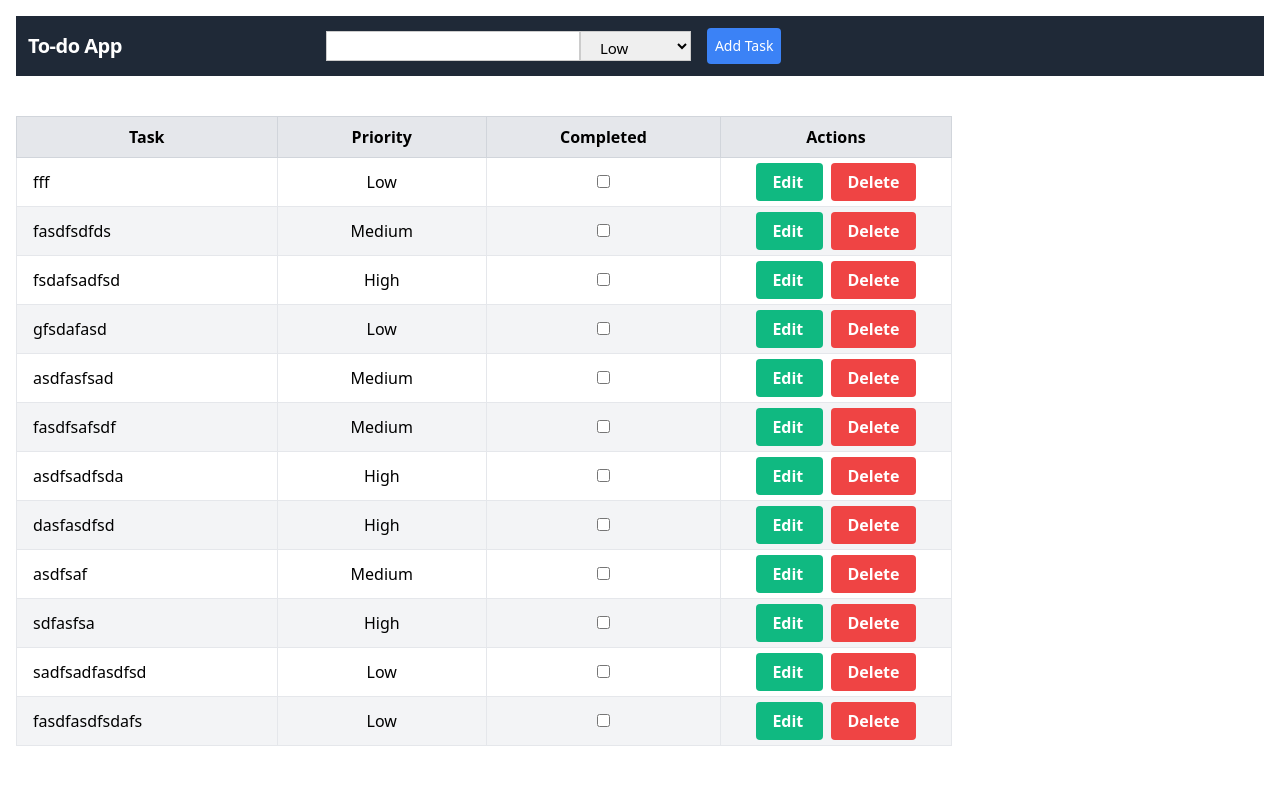
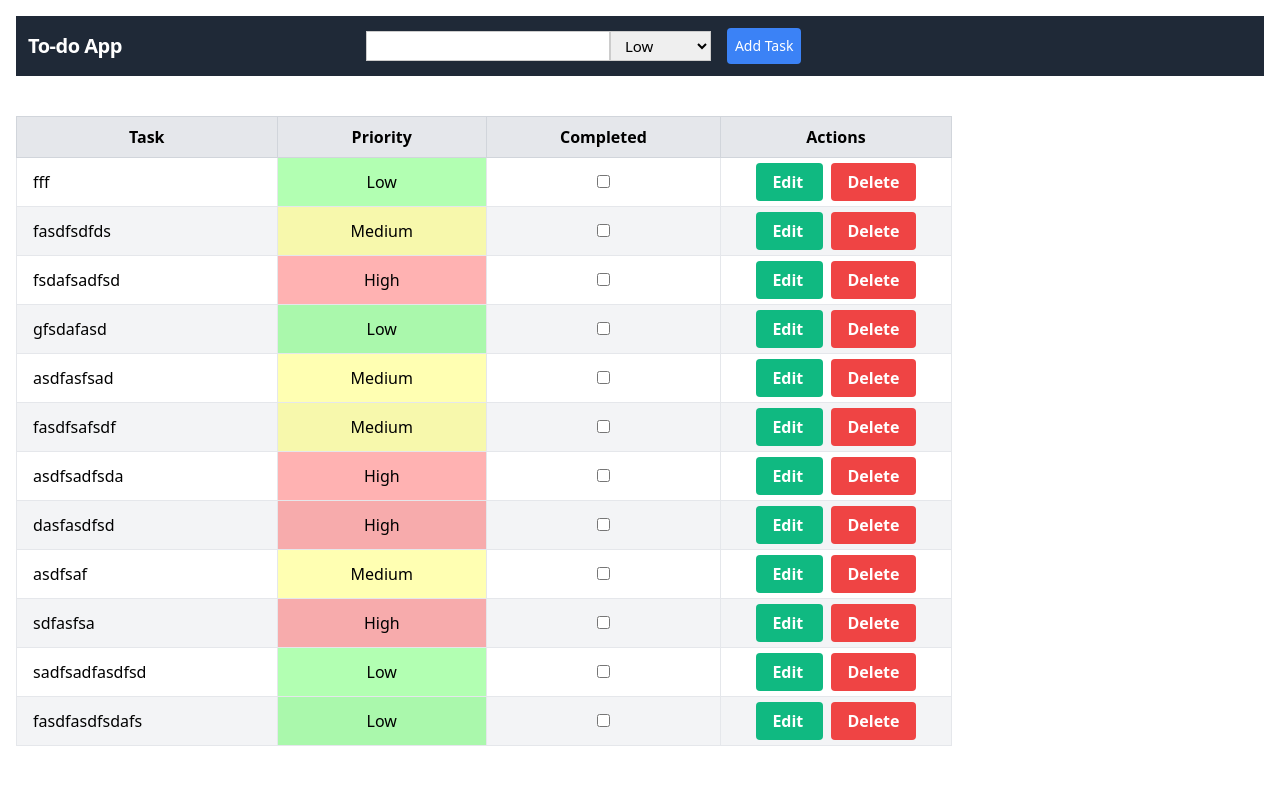
Before and after one commit to ConnorAlbert/Taskify, a Django app: page / in a window 1280 px wide. Shown: the top 785 px of the page. Run offline with Django 4.2, Linux system fonts and the light colour scheme; data comes from the database, SQL or seed files in the repository; both versions use the stored data as it was after the commit.

Commit message:
Update css

```diff
--- a/todoapp/todos/templates/todos/index.html
+++ b/todoapp/todos/templates/todos/index.html
@@ -12,7 +12,7 @@
 <body class="p-4">
   <nav class="flex items-center justify-between flex-wrap bg-gray-800 p-3">
     <div class="flex items-center flex-shrink-0 text-white mr-6">
-      <span class="font-semibold text-xl tracking-tight mr-1 pr-44">To-do App</span>
+      <span class="font-semibold text-xl tracking-tight mr-11 pr-44">To-do App</span>
     </div>
     <div class="block lg:hidden">
       <button
@@ -38,8 +38,19 @@
       form input[type="text"], form select {
         height: 30px;
         font-size: 15px;
-        padding: 5px 15px;
+        padding: 2px 10px;
         border: 1px solid #ccc;
+      }
+      .priority-High {
+        background-color: rgba(255, 0, 0, 0.3);
+      }
+
+      .priority-Medium {
+        background-color: rgba(255, 255, 0, 0.3);
+      }
+
+      .priority-Low {
+        background-color: rgba(0, 255, 0, 0.3);
       }
     </style>
 
@@ -60,7 +71,7 @@
         {% for todo in todos %}
         <tr class="{% cycle 'bg-white' 'bg-gray-100' %}">
           <td class="border px-4 py-2 w-1/12 {%if todo.completed %}text-decoration: line-through{% endif %}">{{ todo.task }}</td>
-          <td class="border px-4 py-2 w-1/12 text-center">{{ todo.priority }}</td>
+          <td class="border px-4 py-2 w-1/12 text-center priority-{{ todo.priority }}">{{ todo.priority }}</td>
           <td class="border px-4 py-2 w-1/12 text-center">
             <input type="checkbox" class="form-checkbox" {% if todo.completed %}checked{% endif %}
               onclick="window.location='{% url 'todos:toggle_todo' todo.id %}'">
@@ -73,8 +84,8 @@
             <span class="px-1"></span>
             <a href="{% url 'todos:delete_todo' todo.id %}"
             class="bg-red-500 hover:bg-red-700 text-white font-bold py-2 px-4 rounded">
-      Delete
-      </a>
+             Delete
+            </a>
           </td>
         </tr>
         {% endfor %}
```
Also changed, not shown: todoapp/todos/templates/todos/update_todo.html (+12 -9 lines), todoapp/db.sqlite3.
